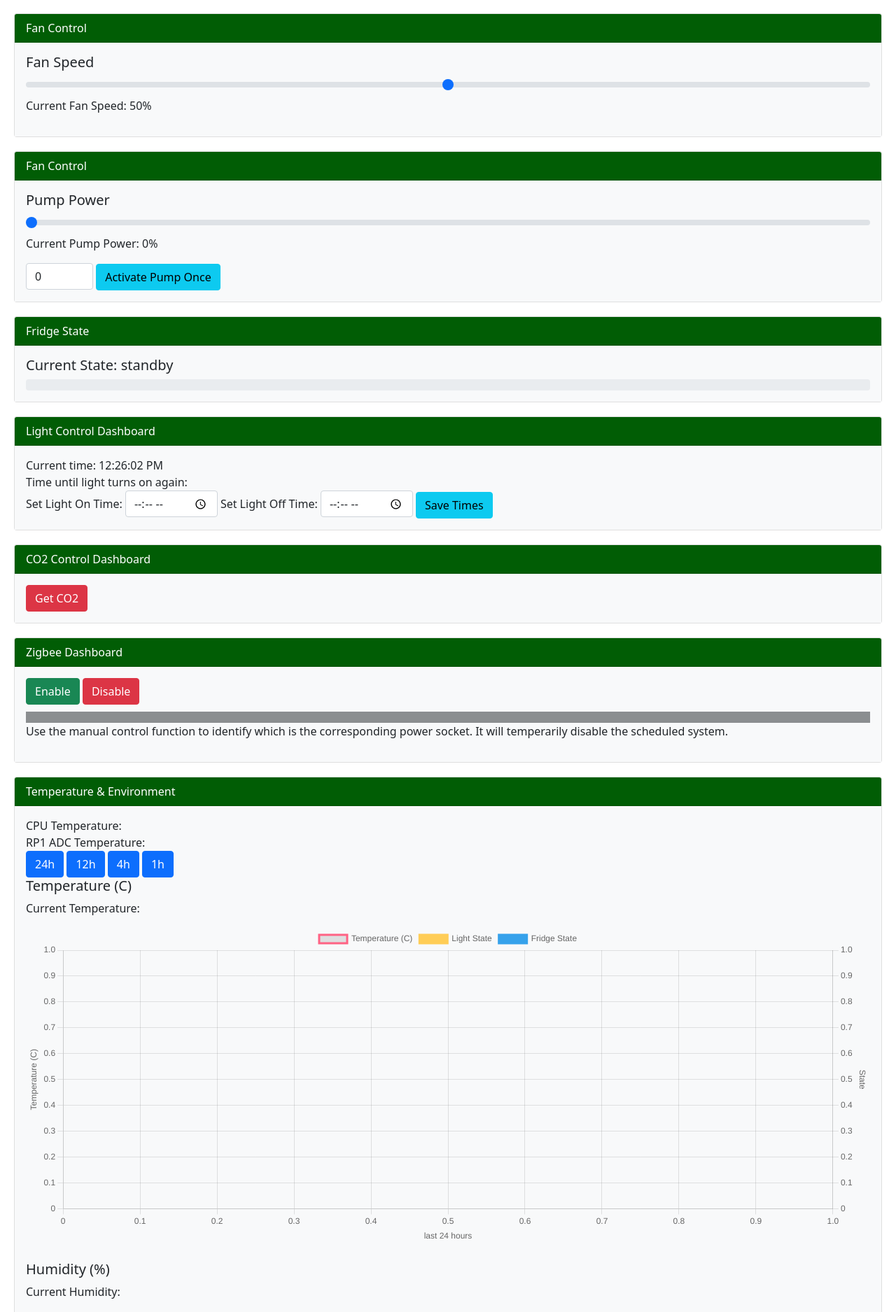
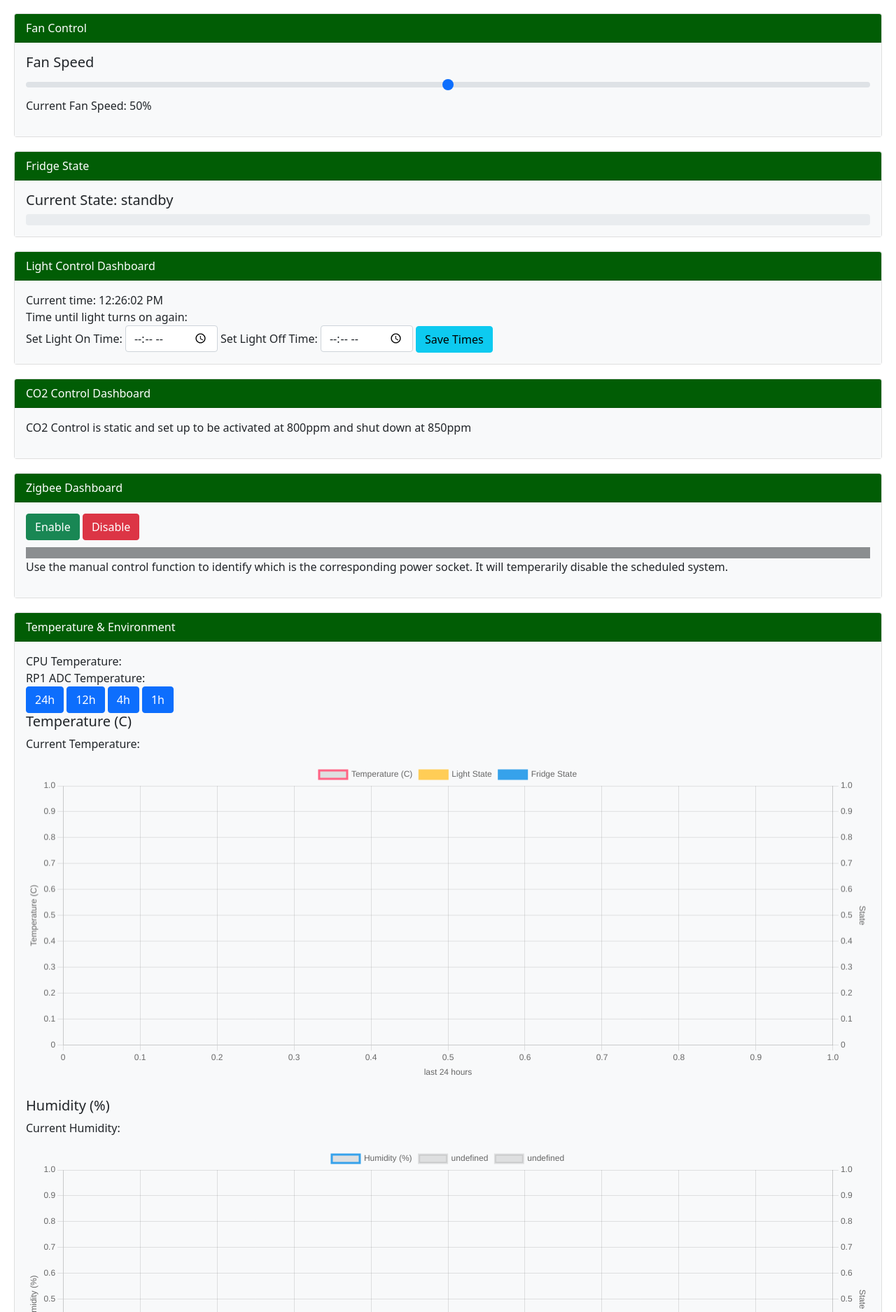
Before and after one commit to MathiasPechinger/plantgeek, a Flask app: page / in a window 1280 px wide. Shown: the part 1045-2920 px from the top of the page at 70% size. Run offline with Flask 3, Linux system fonts and the light colour scheme; data that the repository does not hold is empty; parts of the project's set-up code (start-up, migrations or seed data) failed here and were passed over.

Commit message:
readme notes, removed old frontend features

```diff
--- a/templates/index.html
+++ b/templates/index.html
@@ -96,8 +96,9 @@
         </div>
     </div>
 
-    <div class="card">
-        <div class="card-header">Fan Control</div>
+    <!-- NOT USED RIGHT NOW -->
+    <!-- <div class="card">
+        <div class="card-header">Pump Control</div>
         <div class="card-body">
             <h5>Pump Power</h5>
             <input type="range" id="pump-power" min="0" max="100" value="0" class="form-range" onchange="setPumpPower(this.value)">
@@ -105,7 +106,7 @@
             <input type="number" id="pump-time-input" min="0" max="5" value="0" class="form-control" style="width: auto; display: inline-block;" onchange="setPumpTime(this.value)">
             <button onclick="activatePumpOnce()" class="btn btn-info">Activate Pump Once</button>
         </div>
-    </div>
+    </div> -->
 
     <div class="card">
         <div class="card-header">Fridge State</div>
@@ -131,7 +132,8 @@
     <div class="card">
         <div class="card-header">CO2 Control Dashboard</div>
         <div class="card-body">
-            <button onclick="requestCO2(true)" class="btn btn-danger">Get CO2</button>
+            <!-- <button onclick="requestCO2(true)" class="btn btn-danger">Get CO2</button> -->
+             <p>CO2 Control is static and set up to be activated at 800ppm and shut down at 850ppm</p>
         </div>
     </div>
 
```
Also changed, not shown: readme.md.
